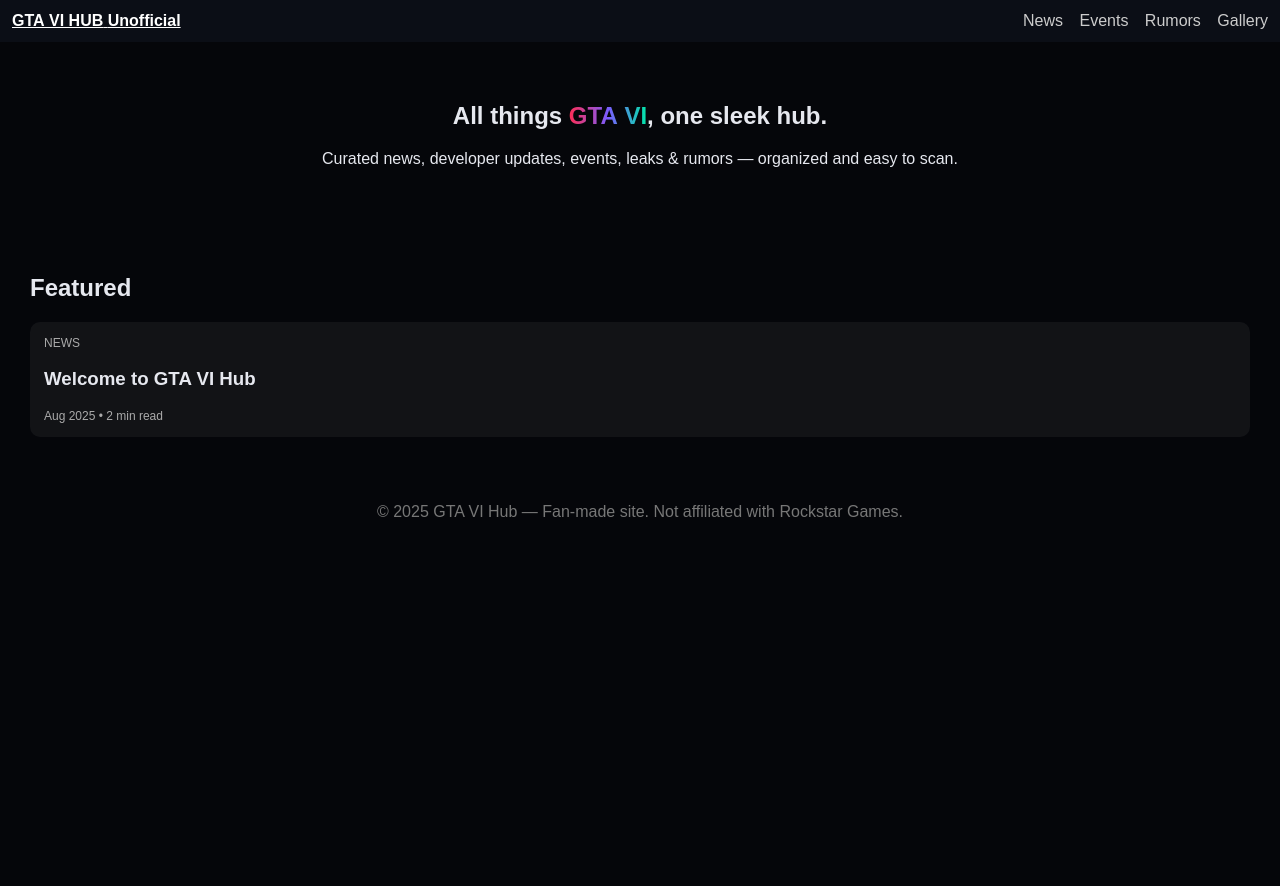
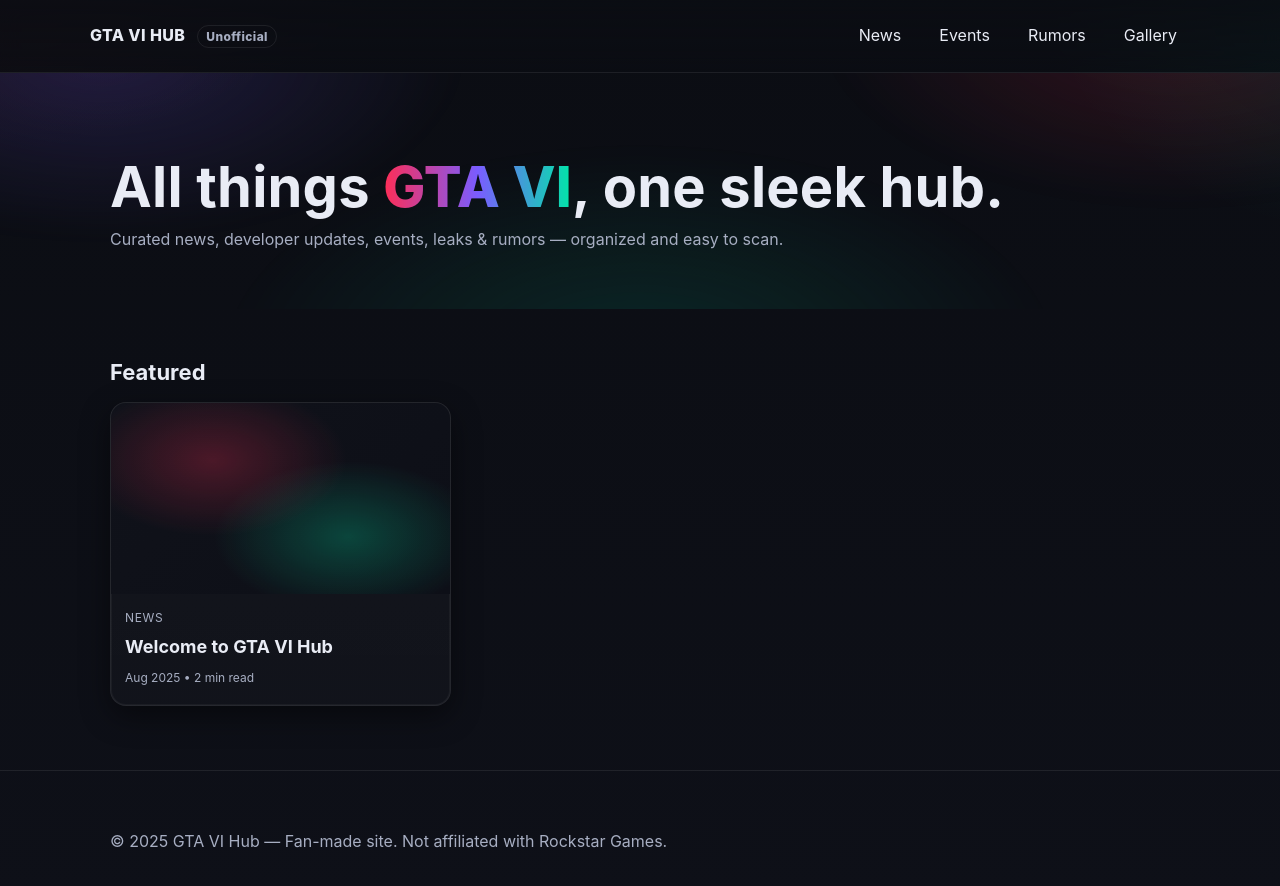
Before and after one commit to gta6centralfan/Gta6hub, a plain HTML site: page index.html in a window 1280 px wide. Before the commit the page ends 800 px from the top, so only its background shows below. Drawn offline with Linux system fonts and the light colour scheme.

Commit message:
Update main.css

```diff
--- a/main.css
+++ b/main.css
@@ -1,40 +1,125 @@
-body {
-  margin: 0;
-  font-family: Arial, sans-serif;
-  background: #05060a;
-  color: #e6e8ef;
+/* ===== GTA VI HUB — Dark Neon Polish ===== */
+
+:root{
+  --bg: #0b0d13;
+  --bg2: #0e1018;
+  --text: #e9ecf5;
+  --muted: #a7aec2;
+  --card: rgba(255,255,255,0.04);
+  --border: rgba(255,255,255,0.08);
+  --accent1: #ff2d55; /* pink */
+  --accent2: #7a5cff; /* violet */
+  --accent3: #00e6a8; /* aqua */
+  --glow: 0 10px 30px rgba(0,0,0,0.45), inset 0 0 0 1px rgba(255,255,255,0.04);
 }
 
-.header {
-  background: #0b0e16;
-  padding: 12px;
-  position: sticky;
-  top: 0;
+*{ box-sizing: border-box }
+html, body{
+  margin:0; padding:0; color:var(--text);
+  font-family: ui-sans-serif, -apple-system, Segoe UI, Roboto, Helvetica, Arial;
+  background:
+    radial-gradient(1200px 700px at -10% -20%, rgba(255,45,85,0.10), transparent 50%),
+    radial-gradient(900px 600px at 110% 0%, rgba(0,230,168,0.10), transparent 40%),
+    linear-gradient(180deg, var(--bg), var(--bg2));
+  line-height:1.6;
 }
 
-.nav { display: flex; align-items: center; }
-.brand { font-weight: bold; color: #fff; margin-right: auto; }
-.navlinks a { margin-left: 12px; color: #ccc; text-decoration: none; }
-.navlinks a:hover { color: #fff; }
+a{ color: inherit; text-decoration: none }
+img{ max-width: 100%; display: block }
+.container{ max-width: 1100px; margin: 0 auto; padding: 20px }
 
-.hero {
-  padding: 40px;
-  text-align: center;
+/* Header / Nav */
+.header{
+  position: sticky; top: 0; z-index: 50;
+  backdrop-filter: blur(10px);
+  background: linear-gradient(180deg, rgba(11,13,19,0.85), rgba(11,13,19,0.55));
+  border-bottom: 1px solid var(--border);
 }
-.highlight {
-  background: linear-gradient(90deg,#ff2d55,#7a5cff,#00e6a8);
-  -webkit-background-clip: text;
-  color: transparent;
+.nav{ display:flex; align-items:center; gap:16px; padding:12px 0 }
+.brand{ font-weight: 800; letter-spacing: .4px }
+.badge{ font-size: 12px; color: var(--muted); padding: 3px 8px; border:1px solid var(--border); border-radius: 999px; margin-left: 8px }
+
+.navlinks{ margin-left:auto; display:flex; gap:12px; flex-wrap:wrap }
+.navlinks a{
+  padding:10px 12px; border-radius:10px;
+  border:1px solid transparent; transition: .2s ease;
+}
+.navlinks a:hover{ background: var(--card); border-color: var(--border) }
+
+/* Hero */
+.hero{
+  position: relative; overflow: hidden;
+  padding: 64px 0 36px;
+}
+.hero::before{
+  content:""; position:absolute; inset:-20%;
+  background:
+    radial-gradient(600px 300px at 20% 10%, rgba(122,92,255,0.18), transparent 60%),
+    radial-gradient(600px 300px at 80% 0%, rgba(255,45,85,0.16), transparent 60%),
+    radial-gradient(700px 350px at 50% 100%, rgba(0,230,168,0.12), transparent 60%);
+  filter: blur(10px);
+}
+.hero .container{ position:relative }
+.hero h1{
+  margin:0 0 10px;
+  font-size: clamp(28px, 5vw, 56px);
+  line-height:1.08; letter-spacing: .2px;
+}
+.hero p{ margin:0; color: var(--muted) }
+.highlight{
+  background: linear-gradient(90deg, var(--accent1), var(--accent2), var(--accent3));
+  -webkit-background-clip: text; background-clip: text; color: transparent; font-weight: 800;
 }
 
-.section { padding: 30px; }
-.grid { display: grid; gap: 20px; grid-template-columns: repeat(auto-fit, minmax(250px,1fr)); }
-.card {
-  background: rgba(255,255,255,0.05);
-  border-radius: 10px;
-  padding: 14px;
+/* Search (if present) */
+.search{ display:flex; gap:10px; margin-top:16px; flex-wrap:wrap }
+.search input{
+  flex:1; min-width: 240px;
+  padding: 14px 16px; color: var(--text);
+  background: var(--card); border:1px solid var(--border); border-radius:12px; outline:none;
 }
-.kicker { font-size: 12px; color: #aaa; text-transform: uppercase; }
-.meta { font-size: 12px; color: #aaa; }
+.search input:focus{ box-shadow: 0 0 0 4px rgba(122,92,255,0.25); border-color: #9b72ff }
+.search button{
+  padding: 14px 18px; border-radius:12px;
+  border:1px solid var(--border); background: rgba(255,255,255,0.06); color: var(--text)
+}
 
-.footer { text-align: center; padding: 20px; color: #777; }
+/* Sections & Cards */
+.section{ margin: 26px 0 34px }
+.section h2{ margin: 0 0 12px; font-size: 22px }
+
+.grid{ display:grid; gap:18px; grid-template-columns: repeat(auto-fill, minmax(260px, 1fr)); }
+.card{
+  border:1px solid var(--border); border-radius:16px; overflow:hidden;
+  background: linear-gradient(180deg, rgba(255,255,255,0.03), rgba(255,255,255,0.02));
+  box-shadow: var(--glow); transition: transform .18s ease, border-color .18s ease;
+}
+.card:hover{ transform: translateY(-4px); border-color: rgba(155,114,255,0.35) }
+.card .thumb{
+  aspect-ratio: 16/9;
+  background:
+    radial-gradient( at 30% 30%, rgba(255,45,85,0.25), transparent 40%),
+    radial-gradient( at 70% 70%, rgba(0,230,168,0.25), transparent 40%),
+    linear-gradient(135deg, #10121a, #0d0f17);
+}
+.card .body{ padding:14px 14px 18px }
+.kicker{ font-size:12px; color: var(--muted); letter-spacing:.6px; text-transform:uppercase }
+.card h3{ margin:6px 0 6px; font-size:18px }
+.meta{ font-size:12px; color: var(--muted) }
+.tag{ font-size:12px; padding:4px 8px; border:1px solid var(--border); border-radius:999px; color: var(--muted) }
+
+/* Buttons (optional) */
+.button-row{ display:flex; gap:10px; flex-wrap:wrap }
+.button{ padding:10px 12px; border-radius:10px; border:1px solid var(--border); background: rgba(255,255,255,0.06); color:var(--text) }
+.button:hover{ border-color: rgba(155,114,255,0.35) }
+
+/* Footer */
+.footer{
+  margin-top: 44px; padding: 22px 0;
+  border-top: 1px solid var(--border); color: var(--muted);
+}
+.footer a{ color: var(--text) }
+
+@media (prefers-reduced-motion: reduce){
+  *{ transition:none !important }
+}
```
